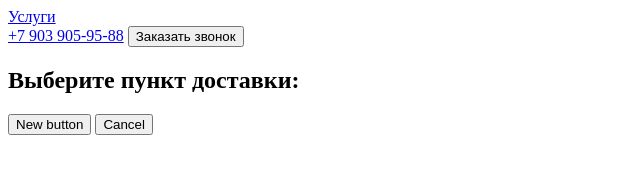
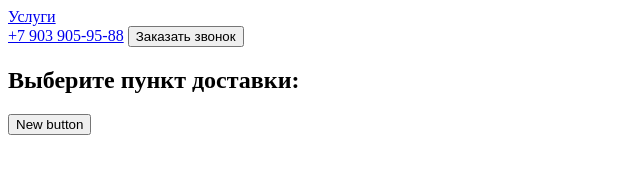
Before and after one commit to MsTarasenko/test-local, a plain HTML site: page index.html in a window 1280 px wide. Shown: the whole page, without its empty margins (0-640 px from the left). Drawn offline with Linux system fonts and the light colour scheme.

Commit message:
cancel button removed

```diff
--- a/index.html
+++ b/index.html
@@ -19,7 +19,7 @@
     </header>
     <h2>Выберите пункт доставки:</h2>
     <button>New button</button>
-    <button>Cancel</button>
+
 
 
 </body>
```
